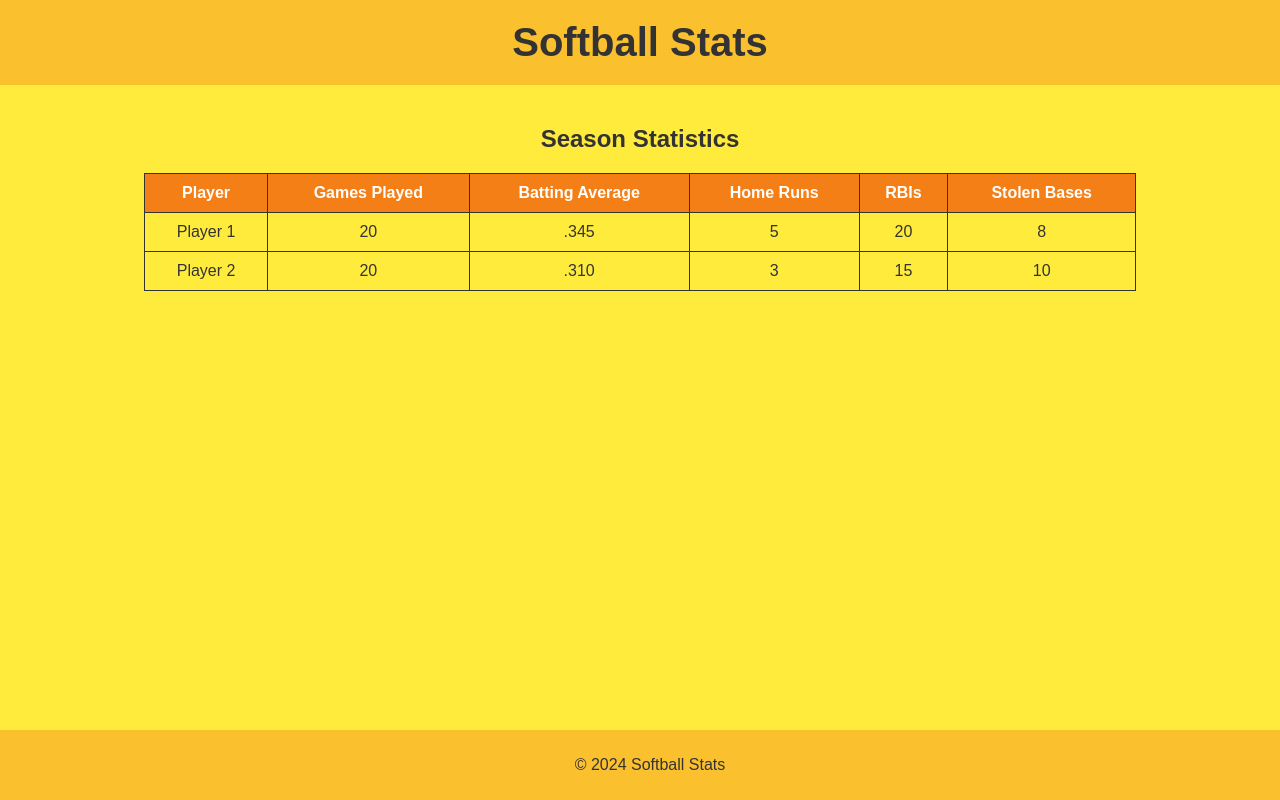
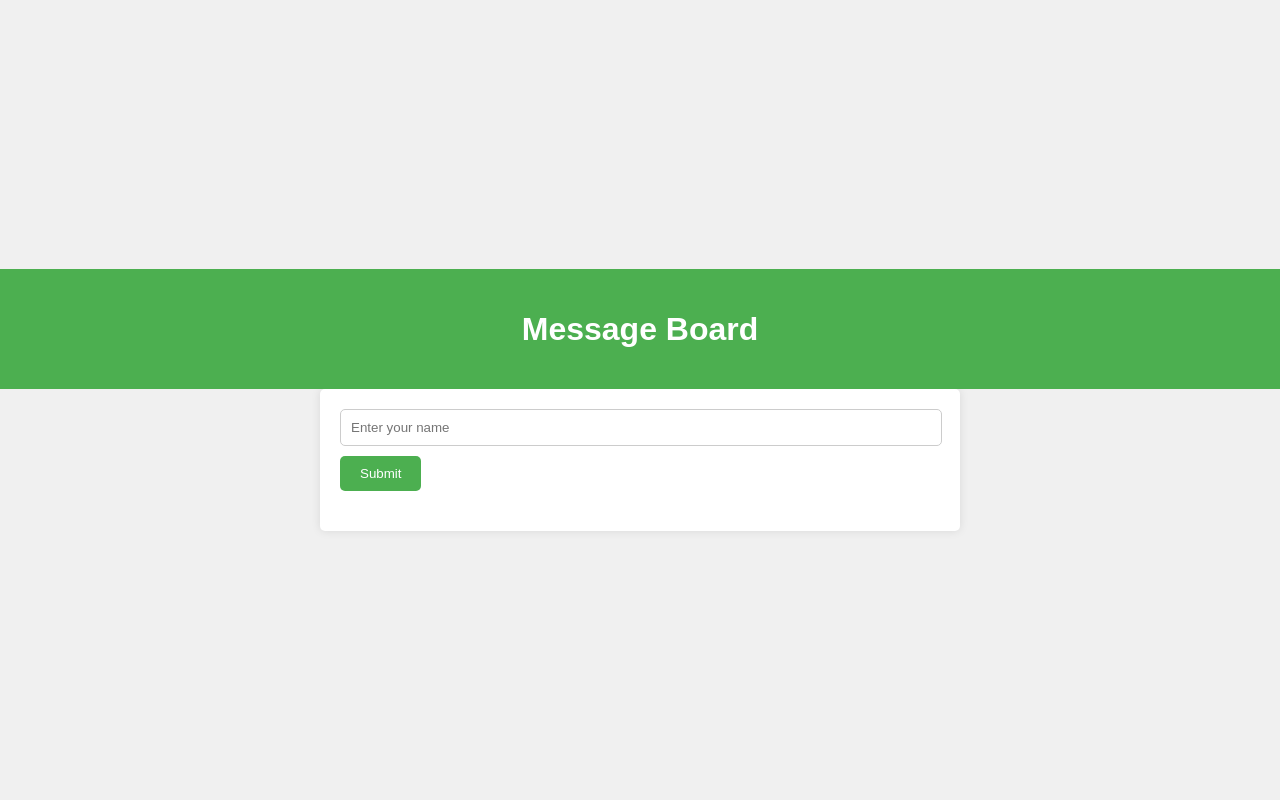
Before and after one commit to ensjamz/Yellow, a plain HTML site: page index.html in a window 1280 px wide. Drawn offline with Linux system fonts and the light colour scheme.

Commit message:
Update index.html

```diff
--- a/index.html
+++ b/index.html
@@ -3,90 +3,127 @@
 <head>
     <meta charset="UTF-8">
     <meta name="viewport" content="width=device-width, initial-scale=1.0">
-    <title>Softball Stats</title>
+    <title>Message Board</title>
     <style>
         body {
             font-family: Arial, sans-serif;
-            background-color: #ffeb3b;
-            color: #333;
+            background-color: #f0f0f0;
             margin: 0;
             padding: 0;
-            text-align: center;
+            display: flex;
+            flex-direction: column;
+            align-items: center;
+            justify-content: center;
+            min-height: 100vh;
         }
         header {
-            background-color: #fbc02d;
+            background-color: #4CAF50;
+            width: 100%;
             padding: 20px;
+            text-align: center;
+            color: white;
+            position: relative;
         }
-        header h1 {
-            margin: 0;
-            font-size: 2.5em;
+        header .change-name {
+            position: absolute;
+            top: 20px;
+            right: 20px;
+            background-color: #fff;
+            color: #4CAF50;
+            border: none;
+            padding: 5px 10px;
+            cursor: pointer;
+            border-radius: 5px;
         }
         section {
+            background-color: white;
             padding: 20px;
+            border-radius: 5px;
+            box-shadow: 0 0 10px rgba(0,0,0,0.1);
+            width: 90%;
+            max-width: 600px;
         }
-        .stats-table {
-            width: 80%;
-            margin: 20px auto;
-            border-collapse: collapse;
+        form {
+            margin-bottom: 20px;
         }
-        .stats-table th, .stats-table td {
-            border: 1px solid #333;
+        input[type="text"] {
+            width: calc(100% - 20px);
             padding: 10px;
-            text-align: center;
+            margin-bottom: 10px;
+            border: 1px solid #ccc;
+            border-radius: 5px;
         }
-        .stats-table th {
-            background-color: #f57f17;
+        input[type="submit"] {
+            padding: 10px 20px;
+            border: none;
+            border-radius: 5px;
+            background-color: #4CAF50;
             color: white;
+            cursor: pointer;
         }
-        footer {
-            background-color: #fbc02d;
+        ul {
+            list-style-type: none;
+            padding: 0;
+        }
+        li {
+            background-color: #f9f9f9;
             padding: 10px;
-            position: fixed;
-            width: 100%;
-            bottom: 0;
+            border: 1px solid #ddd;
+            border-radius: 5px;
+            margin-bottom: 10px;
         }
     </style>
 </head>
 <body>
     <header>
-        <h1>Softball Stats</h1>
+        <h1>Message Board</h1>
+        <button class="change-name" id="changeNameBtn" style="display:none;">Change Name</button>
     </header>
     <section>
-        <h2>Season Statistics</h2>
-        <table class="stats-table">
-            <thead>
-                <tr>
-                    <th>Player</th>
-                    <th>Games Played</th>
-                    <th>Batting Average</th>
-                    <th>Home Runs</th>
-                    <th>RBIs</th>
-                    <th>Stolen Bases</th>
-                </tr>
-            </thead>
-            <tbody>
-                <tr>
-                    <td>Player 1</td>
-                    <td>20</td>
-                    <td>.345</td>
-                    <td>5</td>
-                    <td>20</td>
-                    <td>8</td>
-                </tr>
-                <tr>
-                    <td>Player 2</td>
-                    <td>20</td>
-                    <td>.310</td>
-                    <td>3</td>
-                    <td>15</td>
-                    <td>10</td>
-                </tr>
-                <!-- Add more players as needed -->
-            </tbody>
-        </table>
+        <form id="nameForm" style="display:block;">
+            <input type="text" id="nameInput" placeholder="Enter your name" required>
+            <input type="submit" value="Submit">
+        </form>
+        <form id="messageForm" style="display:none;">
+            <input type="text" id="messageInput" placeholder="Enter your message" required>
+            <input type="submit" value="Submit">
+        </form>
+        <ul id="messageList">
+            <!-- Messages will appear here -->
+        </ul>
     </section>
-    <footer>
-        <p>&copy; 2024 Softball Stats</p>
-    </footer>
+    <script>
+        let userName = '';
+
+        document.getElementById('nameForm').addEventListener('submit', function(event) {
+            event.preventDefault();
+            const nameInput = document.getElementById('nameInput');
+            userName = nameInput.value;
+            if (userName.trim()) {
+                document.getElementById('nameForm').style.display = 'none';
+                document.getElementById('messageForm').style.display = 'block';
+                document.getElementById('changeNameBtn').style.display = 'block';
+            }
+        });
+
+        document.getElementById('messageForm').addEventListener('submit', function(event) {
+            event.preventDefault();
+            const messageInput = document.getElementById('messageInput');
+            const message = messageInput.value;
+            if (message.trim()) {
+                const messageList = document.getElementById('messageList');
+                const newMessage = document.createElement('li');
+                newMessage.textContent = `${userName}: ${message}`;
+                messageList.appendChild(newMessage);
+                messageInput.value = '';
+            }
+        });
+
+        document.getElementById('changeNameBtn').addEventListener('click', function() {
+            document.getElementById('nameForm').style.display = 'block';
+            document.getElementById('messageForm').style.display = 'none';
+            document.getElementById('changeNameBtn').style.display = 'none';
+        });
+    </script>
 </body>
 </html>
```
